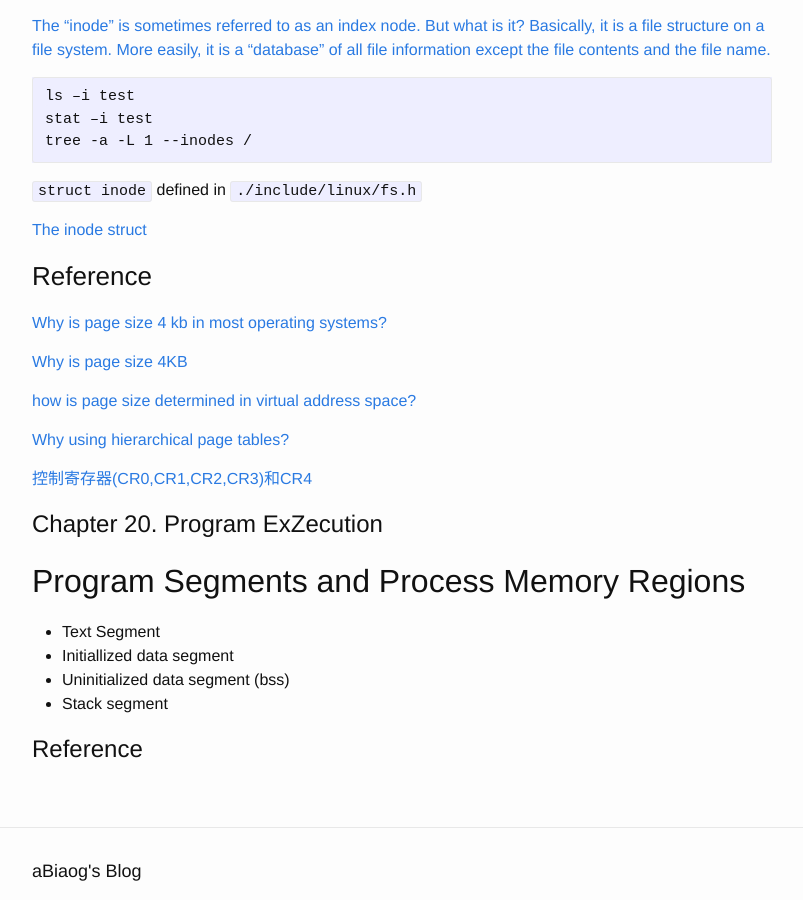
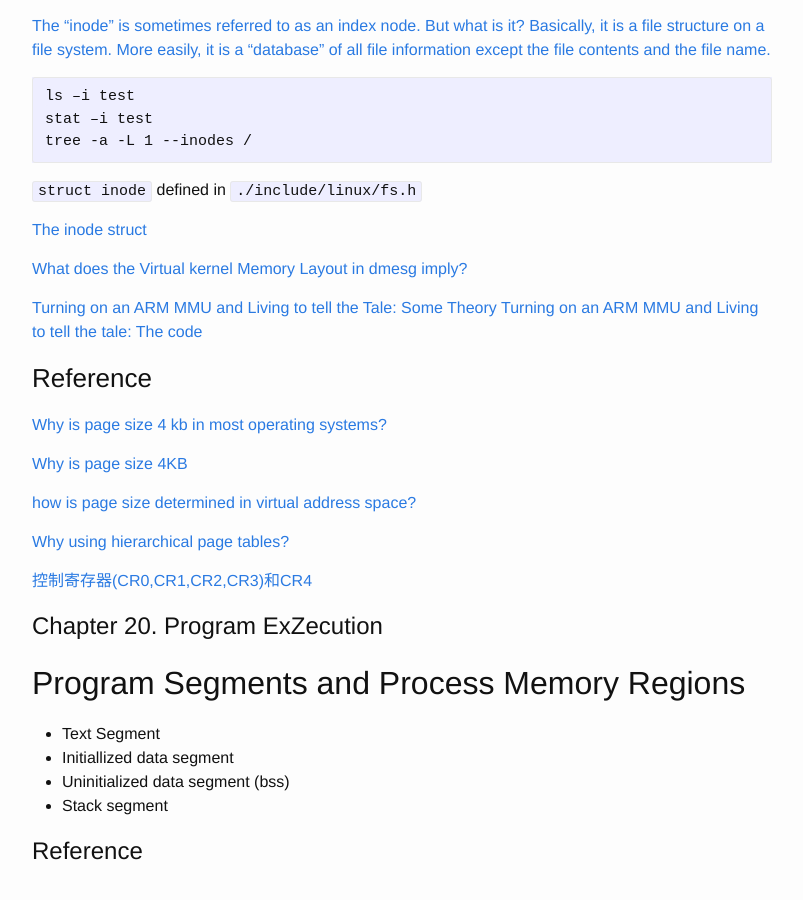
Before and after one commit to abiaog/abiaog.github.io, a Jekyll site: the page built from _posts/2017-02-14-Understanding-the-Linux-Kernel.markdown, in a window 1280 px wide and 900 px high, scrolled down 7266 px. Shown: the whole window, without its empty margins (238-1041 px from the left). Built offline with Jekyll 4.4.1, drawn with Linux system fonts in a browser that asks for light colours.

Commit message:
memory layout

```diff
--- a/_posts/2017-02-14-Understanding-the-Linux-Kernel.markdown
+++ b/_posts/2017-02-14-Understanding-the-Linux-Kernel.markdown
@@ -344,6 +344,20 @@ FILE: ./include/linux/gfp.h
 [The inode struct](http://www.makelinux.net/books/lkd2/ch12lev1sec6)
 
 
+
+
+
+
+[What does the Virtual kernel Memory Layout in dmesg imply?](https://unix.stackexchange.com/questions/5124/what-does-the-virtual-kernel-memory-layout-in-dmesg-imply)
+
+[Turning on an ARM MMU and Living to tell the Tale: Some Theory](http://www.embedded-bits.co.uk/2011/mmutheory/)
+[Turning on an ARM MMU and Living to tell the tale: The code](https://www.embedded-bits.co.uk/2011/mmucode/)
+
+
+
+
+
+
 ### Reference
 
 [Why is page size 4 kb in most operating systems?](https://www.quora.com/Why-is-page-size-4-kb-in-most-operating-systems)
```
